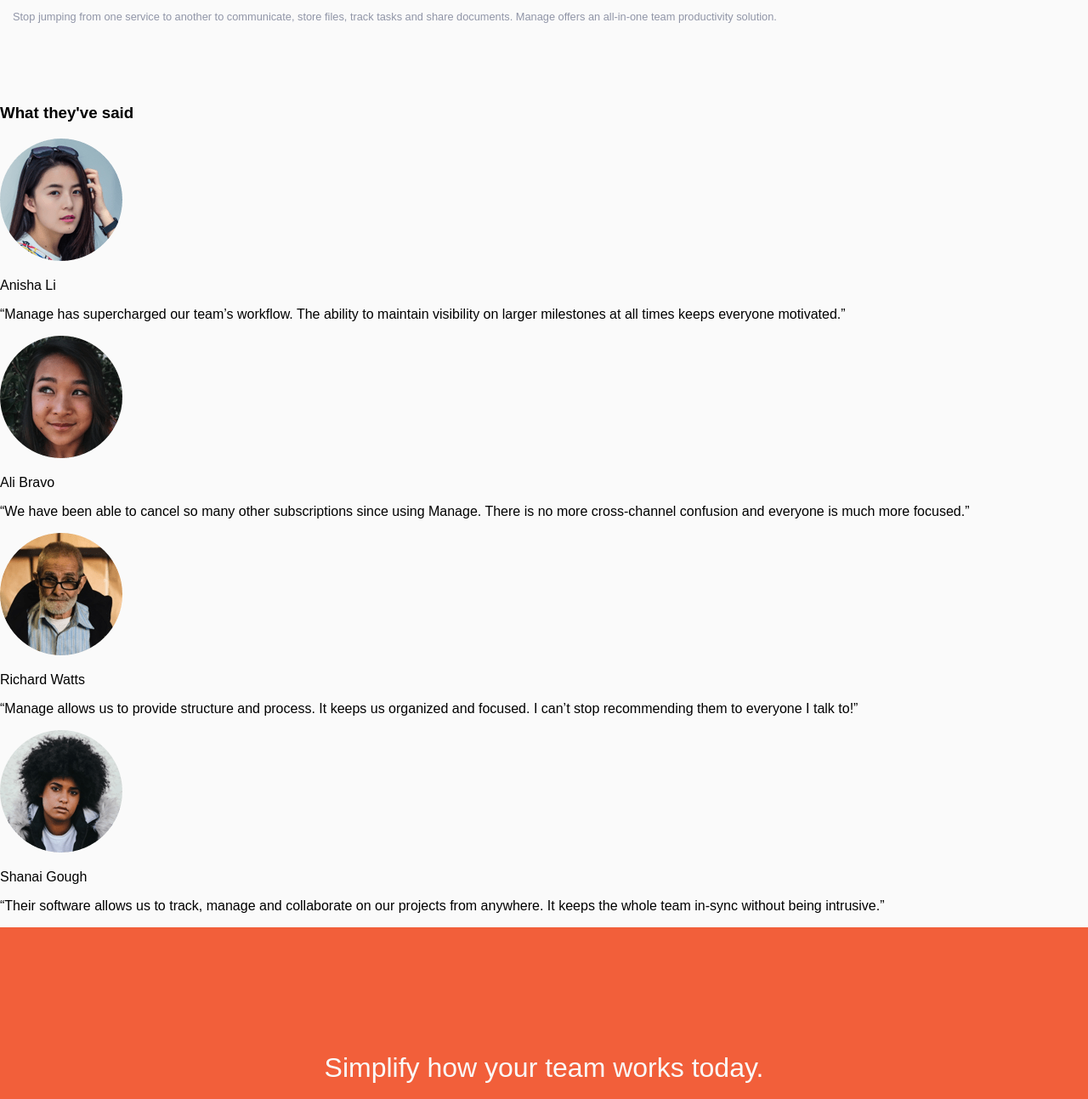
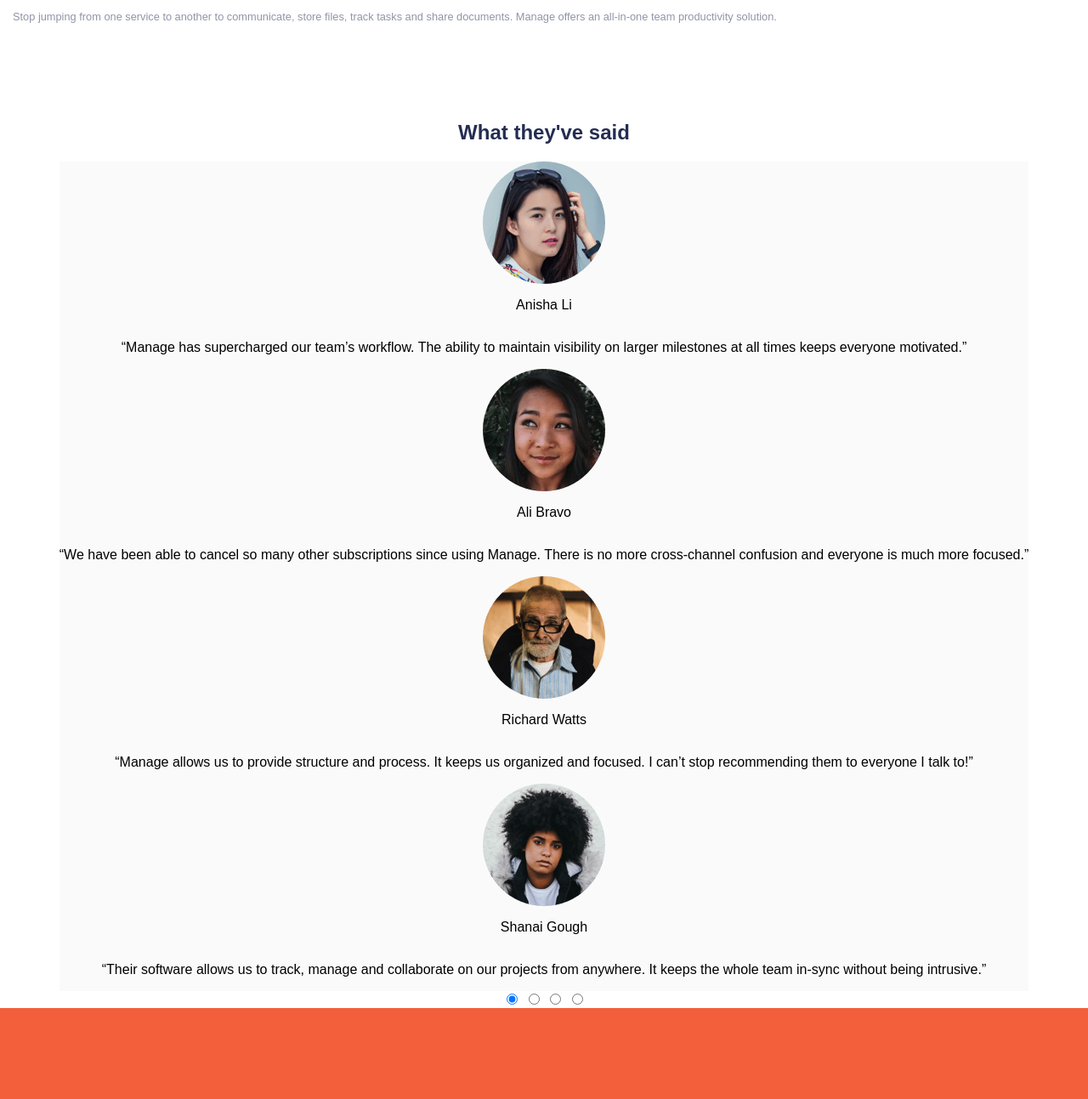
Before and after one commit to CarlosFabianG/manage-landing-page, a plain HTML site: page index.html in a window 1280 px wide. Shown: the part 1827-3120 px from the top of the page at 85% size. Drawn offline with Linux system fonts and the light colour scheme; a web font is replaced by a local one.

Commit message:
se agrego slider controls en index.html

```diff
--- a/index.html
+++ b/index.html
@@ -102,15 +102,18 @@
   </main>
 
   <section class="slider__container">
-    <h3>What they've said</h3>
-    <article>
+    <div class="slider__intro">
+      <h2>What they've said</h2>
+    </div>
+    <div class="article__container">
+      <article class="card">
         <img src="images/avatar-anisha.png">
         <p>Anisha Li</p>
         <p>“Manage has supercharged our team’s workflow. The ability to maintain
           visibility on larger milestones at all times keeps everyone motivated.”</p>
       </article>
 
-    <article>
+      <article class="card">
         <img src="images/avatar-ali.png">
         <p>Ali Bravo</p>
         <p>“We have been able to cancel so many other subscriptions since using
@@ -118,19 +121,34 @@
           more focused.”</p>
       </article>
 
-    <article>
+      <article class="card">
         <img src="images/avatar-richard.png">
         <p>Richard Watts</p>
         <p> “Manage allows us to provide structure and process. It keeps us organized
           and focused. I can’t stop recommending them to everyone I talk to!”</p>
       </article>
 
-    <article>
+      <article class="card">
         <img src="images/avatar-shanai.png">
         <p>Shanai Gough</p>
         <p>“Their software allows us to track, manage and collaborate on our projects
           from anywhere. It keeps the whole team in-sync without being intrusive.”</p>
       </article>
+    </div>
+
+    <div class="slider-controls">
+      <input type="radio" name="dot" checked="checked">
+      <label for="dot1"></label>
+
+      <input type="radio" name="dot">
+      <label for="dot2"></label>
+
+      <input type="radio" name="dot">
+      <label for="dot3"></label>
+
+      <input type="radio" name="dot">
+      <label for="dot4"></label>
+    </div>
   </section>
 
   <section class="section-simplify">
--- a/styles/styles.scss
+++ b/styles/styles.scss
@@ -12,7 +12,6 @@ body {
     padding: 0;
     font-size: 16px;
     font-family: 'Be Vietnam', sans-serif;
-    background-color: $Vary-Light-Gray;
 }
 
 header {
@@ -116,6 +115,21 @@ main {
     }
 }
 
+.slider__container {
+    display: flex;
+    flex-direction: column;
+    align-items: center;
+    h2 {
+        color: $dark-blue;
+    }
+    article {
+        display: flex;
+        flex-direction: column;
+        align-items: center;
+        background-color: $Vary-Light-Gray;
+    }
+}
+
 .section-simplify {
     display: flex;
     flex-direction: column;
```
Also changed, not shown: styles/styles.css, 1 other file. Lines whose indentation alone changed are shown as unchanged.
